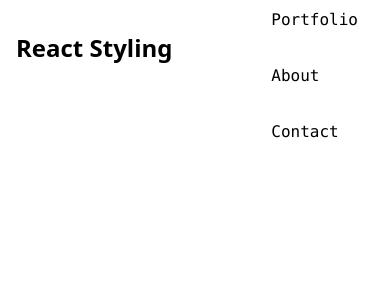
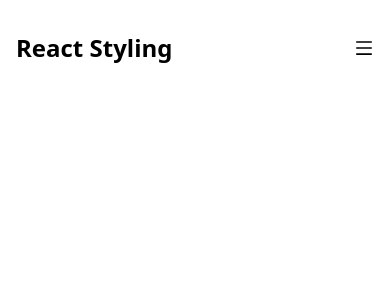
Before and after one commit to Rej327/writing-react-tailwindcss, a React (Create React App) app: page / in a window 390 px wide. Shown: the top 300 px of the page. Built offline with nearby package versions, Linux system fonts and the light colour scheme.

Commit message:
creating styles in navbar including fx

```diff
--- a/src/components/Navbar.js
+++ b/src/components/Navbar.js
@@ -1,14 +1,47 @@
-import React from "react";
+import React, { useState } from "react";
+import { AiOutlineClose, AiOutlineMenu } from "react-icons/ai";
 
 const Navbar = () => {
+  const [nav, setNav] = useState(false);
+
+  const handleNav = () => {
+    setNav(!nav);
+  };
+
   return (
     <div className="flex justify-between items-center h-24 max-w-[1240px] mx-auto px-4 text-black">
-      <h1 className=" w-full text-2xl font-bold text-black">React Styling</h1>
-      <ul className="hi md:flex">
+      <h1 className="w-full text-2xl font-bold text-black">React Styling</h1>
+      <ul className="hidden md:flex">
         <li className="p-4 text-1xl font-mono">Home</li>
         <li className="p-4 text-1xl font-mono">Portfolio</li>
         <li className="p-4 text-1xl font-mono">About</li>
         <li className="p-4 text-1xl font-mono">Contact</li>
+      </ul>
+      <div onClick={handleNav} className="block md:hidden">
+        {nav ? <AiOutlineClose size={20} /> : <AiOutlineMenu size={20} />}
+      </div>
+      <ul
+        className={
+          nav
+            ? "fixed left-0 top-0 w-[60%] h-full border-r border-r-black bg-black ease-in-out duration-500 p-4"
+            : "ease-in-out duration-500 fixed left-[-100%]"
+        }
+      >
+        <h1 className="my-6 w-full text-2xl font-medium text-white">
+          React Writing
+        </h1>
+        <li className="border-b border-b-white text-white font-light py-4 hover:scale-105 duration-500 cursor-pointer">
+          Home
+        </li>
+        <li className="border-b border-b-white text-white font-light py-4 hover:scale-105 duration-500 cursor-pointer">
+          Portfolio
+        </li>
+        <li className="border-b border-b-white text-white font-light py-4 hover:scale-105 duration-500 cursor-pointer">
+          About
+        </li>
+        <li className="border-b border-b-white text-white font-light py-4 hover:scale-105 duration-500 cursor-pointer">
+          Contact
+        </li>
       </ul>
     </div>
   );
```
